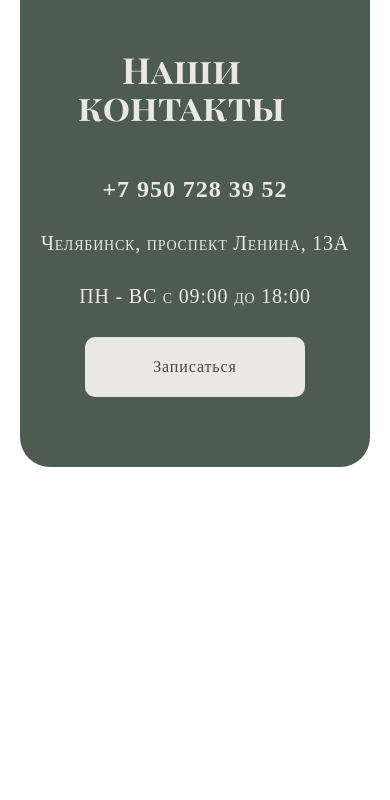
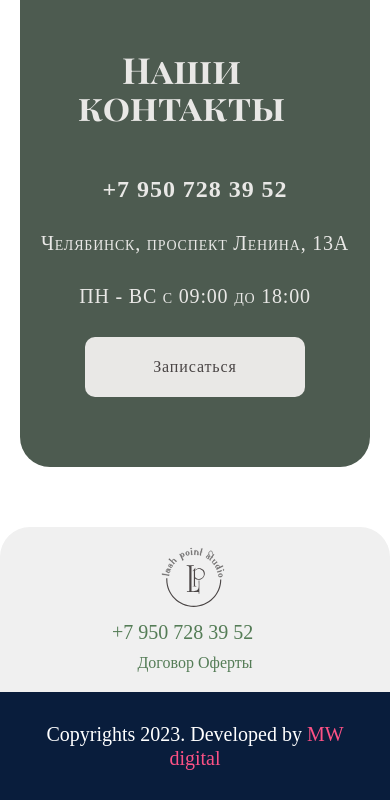
Before and after one commit to 108etep/lashpoint, a plain HTML site: page index.html in a window 390 px wide. Shown: the part 7197-7997 px from the top of the page. Before the commit the page ends 7724 px from the top, so only its background shows below. Drawn offline with nearby package versions, Linux system fonts and the light colour scheme; a web font is replaced by a local one.

Commit message:
website completed

```diff
--- a/css/style.css
+++ b/css/style.css
@@ -554,13 +554,63 @@ margin-bottom: 50px;
   border-top-right-radius:30px
 }
 .footer__number{
-  margin-left: 40px;
+  width: 166px;
+  color: rgba(84, 124, 86, 1);
+  font-family: 'Montserrat';
+  font-weight: 500;
+  font-size: 20px;
+  text-transform: capitalize;
 }
 .footer__contract{
   margin-right: 40px;
 }
 .footer__menu{
   margin-bottom: 0px ;
+  border-top-left-radius: 30px;
+  border-top-right-radius: 30px;
+  padding-top: 20px;
+  display: flex;
+  justify-content: space-between;
+  align-items: center;
+  padding-bottom: 80px;
+  position: relative;
+  z-index: 2;
+  padding: 0 10px;
+  background-color: #F0F0F0;
+  padding-left: 40px;
+  padding-right: 40px;
+  padding-top: 20px;
+}
+.footer__nav{
+  display: flex;
+  align-items: center;
+  margin: 0 10px;
+}
+
+.footer__nav li:not(:last-child) {
+  margin-right: 60px;
+}
+.footer__nav-item {
+  font-family: 'Montserrat';
+  font-weight: 500;
+  font-size: 16px;
+  color: rgba(74, 69, 69, 1);
+}
+
+.footer__nav-item:hover a {
+  color: rgba(84, 124, 86, 1);
+  transition: all .3s;
+}
+.footer__contract{
+  font-family: 'Montserrat';
+    font-weight: 500;
+    font-size: 16px;
+    color: rgba(84, 124, 86, 1);
+}
+.logo {
+  width: 67px;
+  height: 64px;
+
 }
 .footer__copyright{
   background-color: #091D3C;
@@ -748,7 +798,15 @@ margin-bottom: 50px;
   .slick-prev {
     left: 30%!important;
   }
-
+  .footer__menu{
+    padding-left: 40px;
+    padding-right: 40px;
+    padding-bottom: 20px;
+  }
+  .footer__number,
+  .footer__contract{
+    white-space: nowrap;
+  }
 
 }
 
@@ -760,6 +818,10 @@ margin-bottom: 50px;
   .contacts__desc-title {
     white-space: nowrap;
     padding-right: 27px;
+  }
+  .footer__menu{
+    padding-left: 20px;
+    padding-right: 20px;
   }
 }
 @media (max-width: 1060px){
@@ -821,7 +883,9 @@ margin-bottom: 50px;
 }
 .price__desc{
   width: 100%;
+
 }
+
 }
 @media (max-width: 1024px){
   .menu__box{
@@ -884,6 +948,9 @@ margin-bottom: 50px;
   text-align: center;
   padding-right: 27px;
 }
+.footer__container{
+  padding: 0;
+}
 }
 
 @media (max-width: 1000px){
@@ -898,23 +965,34 @@ margin-bottom: 50px;
   .contacts__inner {
     display: grid;
     grid-template-columns: repeat(1, 1fr);
-
   }
-
   .contacts__map {
     grid-row: 1 / 2;
     padding: 30px 30px 40px 30px;
   }
-
   .contacts__line {
     grid-row: 2 / 3;
     display: none;
   }
-
   .contacts__desc {
     margin-top: 0;
     margin-right: 0;
     grid-row: 3 / 4;
+  }
+  .footer__nav-item{
+    display: none;
+  }
+  .footer__number:nth-child(1) {
+    order: 2;
+  }
+  .footer__contract:nth-child(3) {
+    order: 2;
+  }
+  .footer__menu{
+    justify-content: flex-start;
+  }
+  .footer__contract{
+    margin-left: auto;
   }
 }
 @media (max-width: 924px){
@@ -945,10 +1023,13 @@ margin-bottom: 50px;
       margin-bottom: 60px;
     }
 }
-@media (max-width: 768px){
-  .header__inner-desc::before{
+@media (max-width: 808px){
+  .header__inner-desc::before {
       display: none;
     }
+}
+@media (max-width: 768px){
+
   .porfolio__inner-photo {
     grid-template-columns: repeat(2, 1fr);
   }
@@ -1059,6 +1140,10 @@ margin-bottom: 50px;
     margin-left: auto;
     margin-right: auto;
 }
+.footer__copyright-text{
+  text-align: center;
+  padding: 15px 20px;
+}
 }
 @media (max-width: 642px){
   .slick-slide {
@@ -1072,6 +1157,21 @@ margin-bottom: 50px;
 }
 .slider__item-desc {
     font-size: 16px;
+}
+.footer__menu{
+  flex-direction: column;
+}
+.footer__contract,
+.footer__number,
+.footer__logo{
+  margin: 0 auto;
+}
+.footer__nav{
+  width: 68px;
+}
+.footer__logo,
+.footer__number{
+  margin-bottom: 10px;
 }
 }
 @media (max-width: 400px){
@@ -1184,4 +1284,11 @@ margin-bottom: 50px;
   display: grid;
   justify-content: center;
 }
+.footer__container{
+  padding: 0;
 }
+.footer__inner{
+  border-top-left-radius: 40px;
+  border-top-right-radius: 40px;
+}
+}
--- a/index.html
+++ b/index.html
@@ -254,21 +254,21 @@
 
     </div>
   </section>
-  <!-- <footer class="footer">
-    <div class="container">
+  <footer class="footer">
+    <div class="container footer__container">
       <div class="footer__inner">
-         <div class="header__menu footer__menu">
-        <div class="header__number footer__number"><a href="tel:+79507283952">+7 950 728 39 52</a></div>
-        <div class="header__logo">
-          <ul class="logo__nav">
-            <li class="logo__nav-item"><a href="">Главная</a></li>
-            <li class="logo__nav-item"><a href=""> Услуги</a></li>
-            <li class="logo__nav-img" ><a href="#"><img class="logo" src="images/logo.svg" alt=""></a> </li>
-            <li class="logo__nav-item"><a href=""> Цены</a></li>
-            <li class="logo__nav-item"><a href=""> Контакты</a></li>
+         <div class="footer__menu">
+        <div class="footer__number"><a href="tel:+79507283952">+7 950 728 39 52</a></div>
+        <div class="footer__logo">
+          <ul class="footer__nav">
+            <li class="footer__nav-item"><a href="">Главная</a></li>
+            <li class="footer__nav-item"><a href=""> Услуги</a></li>
+            <li class="footer__nav-img" ><a href="#"><img class="logo" src="images/logo.svg" alt=""></a> </li>
+            <li class="footer__nav-item"><a href=""> Цены</a></li>
+            <li class="footer__nav-item"><a href=""> Контакты</a></li>
           </ul>
         </div>
-        <div class="header__contract footer__contract"><a href=""><p>Договор Оферты</p></a></div>
+        <div class="footer__contract"><a href=""><p>Договор Оферты</p></a></div>
       </div>
       </div>
       <div class="footer__copyright">
@@ -278,7 +278,7 @@
 
       </div>
     </div>
-  </footer> -->
+  </footer>
 
 
 
```
Lines whose indentation alone changed are shown as unchanged.
